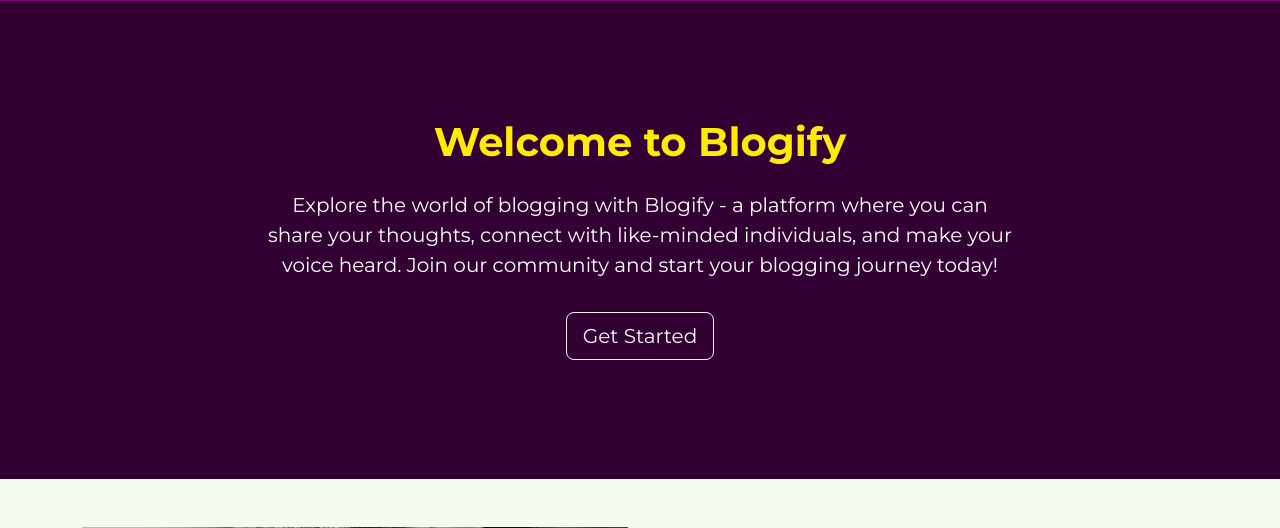
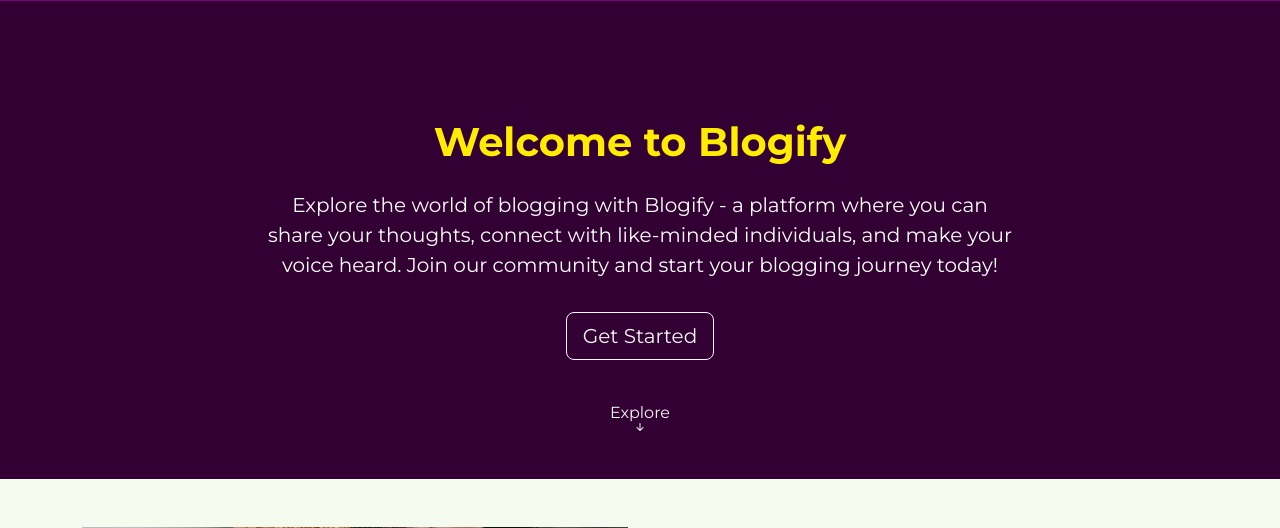
Before and after one commit to emmy3000/Blogify, a Flask app: page / in a window 1280 px wide. Shown: the part 55-583 px from the top of the page. Run offline with Flask 3, Linux system fonts and the light colour scheme; parts of the project's set-up code (start-up, migrations or seed data) failed here and were passed over; some libraries are stand-ins or nearby versions.

Commit message:
Add scroll icon implementation on the hero section in the HTML landing page template and CSS style sheet

```diff
--- a/blogify_app/static/main.css
+++ b/blogify_app/static/main.css
@@ -109,6 +109,38 @@ h1, h2, h3, h4, h5, h6 {
     color: #320032;
     font-weight: 500;
     border: none;
+}
+
+.hero__scroll-btn {
+  position: absolute;
+  left: 50%;
+  bottom: 30px;
+  transform: translateX(-50%);
+  z-index: 1;
+  color: var(--bs-light);
+  display: flex;
+  flex-direction: column;
+  align-items: center;
+  text-decoration: none;
+}
+
+.hero__scroll-btn:hover {
+  color: var(--bs-light);
+  opacity: 0.8;
+}
+
+.hero__scroll-btn .bi {
+  transition-delay: 0.8s;
+  animation: bounce 1s infinite alternate;
+}
+
+@keyframes bounce {
+  from {
+    transform: translateY(0px);
+  }
+  to {
+    transform: translateY(-10px);
+  }
 }
 
 .feature-image-container {
--- a/blogify_app/templates/landing_page.html
+++ b/blogify_app/templates/landing_page.html
@@ -80,7 +80,7 @@
             <!-- Hero section start-->
             <section class="hero">
                 <div class="hero__content">
-                    <div class="py-5 d-flex align-items-center hero__content-width">
+                    <div class="d-flex align-items-center hero__content-width">
                         <div class="text-white">
                             <h1 class="hero__heading fw-bold mb-4">Welcome to Blogify</h1>
                             <p class="lead mb-4">
@@ -91,6 +91,10 @@
                         </div>
                     </div>
                 </div>
+
+                <a href="#scroll-down" class="hero__scroll-btn">
+                  Explore <i class="bi bi-arrow-down-short"></i>
+                </a>
             </section>
             <!-- Hero section end-->
 
```
